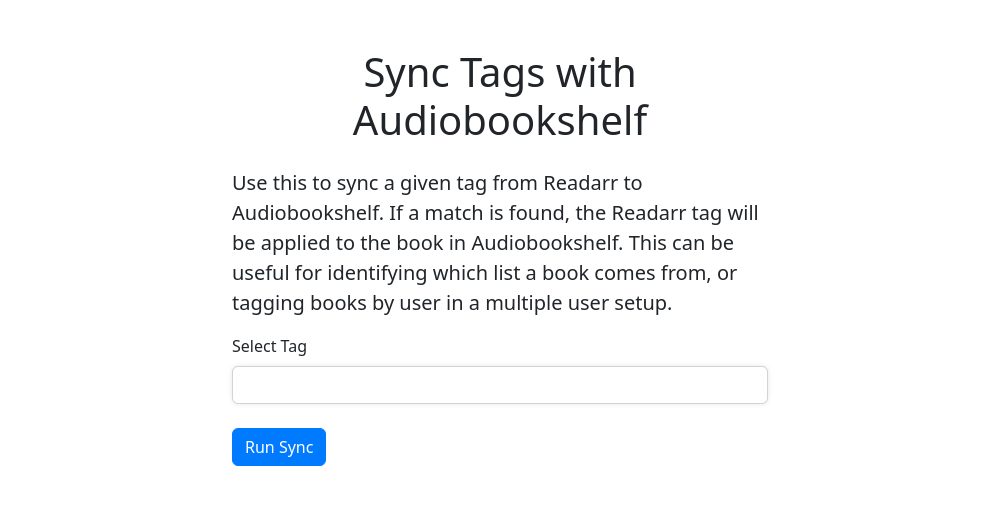
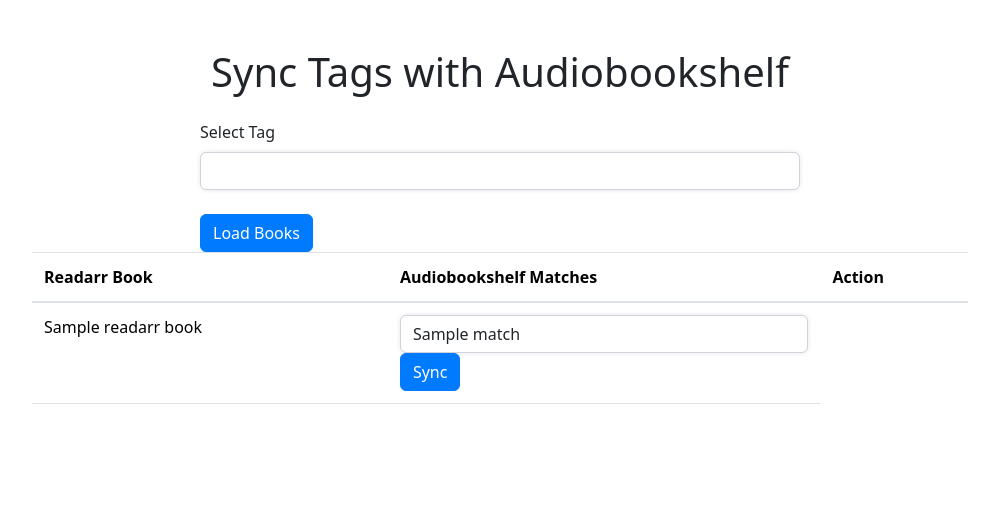
Before and after one commit to cmathews393/arrmageddon, a Flask app: template arrmageddon/app/templates/book_tools/abs_tag_sync.html.j2 in a window 1280 px wide. Shown: the part 56-561 px from the top of the page, without its empty margins (140-1139 px from the left). Run offline with Flask 3, Linux system fonts and the light colour scheme; the template is opened without the code that fills it: values that come from a table or form of the project are taken from there, most other values are stand-ins (such as "Sample title", 1, 10 or a date in 2020); lists and menus that the app fills with data are empty; some libraries are stand-ins or nearby versions.

Commit message:
Changes to make it work better, but not complete

```diff
--- a/arrmageddon/app/forms.py
+++ b/arrmageddon/app/forms.py
@@ -1,5 +1,12 @@
 from flask_wtf import FlaskForm
-from wtforms import BooleanField, IntegerField, StringField, SubmitField, SelectField
+from wtforms import (
+    BooleanField,
+    HiddenField,
+    IntegerField,
+    SelectField,
+    StringField,
+    SubmitField,
+)
 from wtforms.validators import DataRequired, NumberRange
 
 
@@ -45,3 +52,24 @@
 class TagSyncForm(FlaskForm):
     tag = SelectField("Select Tag", validators=[DataRequired()])
     submit = SubmitField("Run Sync")
+
+
+class BookSyncForm(FlaskForm):
+    readarr_book_id = HiddenField("Readarr Book ID")
+    abs_book_id = SelectField("Audiobookshelf Book", validators=[DataRequired()])
+    sync = SubmitField("Sync")
+
+
+class TagSelectionForm(FlaskForm):
+    tag = SelectField("Select Tag", validators=[DataRequired()], choices=[])
+    submit = SubmitField("Load Books")
+
+
+class BookSyncForm(FlaskForm):
+    readarr_book_id = HiddenField("Readarr Book ID")
+    abs_book_id = SelectField(
+        "Audiobookshelf Book",
+        validators=[DataRequired()],
+        choices=[],
+    )
+    sync = SubmitField("Sync")
--- a/arrmageddon/app/templates/book_tools/abs_tag_sync.html.j2
+++ b/arrmageddon/app/templates/book_tools/abs_tag_sync.html.j2
@@ -3,13 +3,31 @@
 {% block head %}
 <style>
     .container {
-        max-width: 600px;
+        max-width: 1000px;
         margin: 0 auto;
         padding: 2rem;
     }
 
-    .form-group {
-        margin-bottom: 1.5rem;
+    .table {
+        width: 100%;
+        margin-bottom: 1rem;
+        background-color: transparent;
+    }
+
+    .table th,
+    .table td {
+        padding: 0.75rem;
+        vertical-align: top;
+        border-top: 1px solid #dee2e6;
+    }
+
+    .table thead th {
+        vertical-align: bottom;
+        border-bottom: 2px solid #dee2e6;
+    }
+
+    .table tbody+tbody {
+        border-top: 2px solid #dee2e6;
     }
 
     .form-control {
@@ -48,18 +66,47 @@
 {% block content %}
 <div class="container">
     <h1>Sync Tags with Audiobookshelf</h1>
-    <p class="lead">
-        Use this to sync a given tag from Readarr to Audiobookshelf. If a match is found, the Readarr tag will be
-        applied to the book in Audiobookshelf. This can be useful for identifying which list a book comes from, or
-        tagging books by user in a multiple user setup.
-    </p>
+
     <form method="post" action="{{ url_for('book_tools.abs_tag_sync') }}">
-        {{ form.hidden_tag() }}
+        {{ tag_form.hidden_tag() }}
         <div class="form-group">
-            {{ form.tag.label(class="form-label") }}
-            {{ form.tag(class="form-control") }}
+            {{ tag_form.tag.label(class="form-label") }}
+            {{ tag_form.tag(class="form-control") }}
         </div>
-        <button type="submit" class="btn btn-primary">{{ form.submit.label }}</button>
+        <button type="submit" name="submit" value="load_books" class="btn btn-primary">{{ tag_form.submit.label
+            }}</button>
     </form>
+
+    {% if book_pairs %}
+    <table class="table">
+        <thead>
+            <tr>
+                <th>Readarr Book</th>
+                <th>Audiobookshelf Matches</th>
+                <th>Action</th>
+            </tr>
+        </thead>
+        <tbody>
+            {% for readarr_book, matches in book_pairs %}
+            <tr>
+                <td>{{ readarr_book.title }}</td>
+                <td>
+                    <form method="post" action="{{ url_for('book_tools.abs_tag_sync') }}">
+                        {{ sync_form.hidden_tag() }}
+                        {{ sync_form.readarr_book_id(value=readarr_book.id) }}
+                        <select name="abs_book_id" class="form-control">
+                            {% for match in matches %}
+                            <option value="{{ match.libraryItem.id }}">{{ match.title }}</option>
+                            {% endfor %}
+                        </select>
+                        <button type="submit" name="sync" value="sync_book" class="btn btn-primary">{{
+                            sync_form.sync.label }}</button>
+                    </form>
+                </td>
+            </tr>
+            {% endfor %}
+        </tbody>
+    </table>
+    {% endif %}
 </div>
 {% endblock %}
```
Also changed, not shown: arrmageddon/app/modules/book_tools/functions.py (+28 -9 lines), arrmageddon/app/modules/book_tools/routes.py (+49 -14 lines), arrmageddon/app/modules/readarr/main.py (+27 -24 lines).
